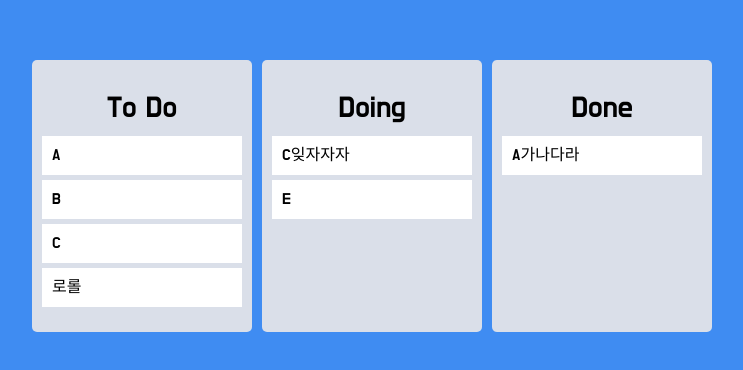
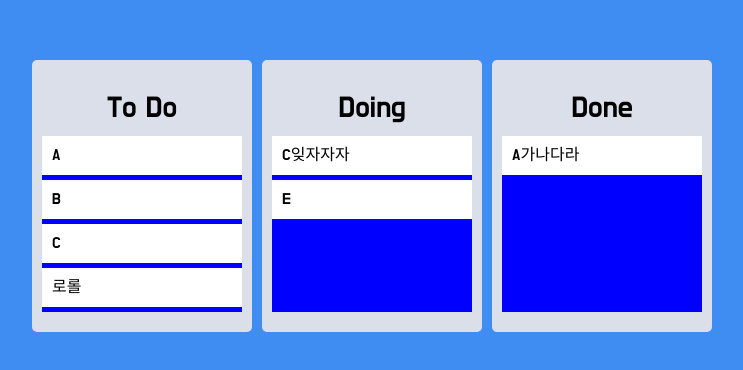
Before and after one commit to j2noo/Trello-clone, a React (Create React App) app: page / in a window 1280 px wide. Shown: the part 204-574 px from the top of the page, without its empty margins (268-1011 px from the left). Built offline with nearby package versions, Linux system fonts and the light colour scheme.

Commit message:
feat : flex-grwo :컴포넌트 아래까지 채우기

```diff
--- a/src/Components/Board.tsx
+++ b/src/Components/Board.tsx
@@ -7,11 +7,17 @@
   background-color: ${(props) => props.theme.boardColor};
   border-radius: 5px;
   min-height: 200px;
+  display: flex;
+  flex-direction: column;
 `;
 const Title = styled.div`
   margin-bottom: 10px;
   text-align: center;
   font-size: 30px;
+`;
+const Area = styled.div`
+  background-color: blue;
+  flex-grow: 1;
 `;
 interface IBoardProps {
   toDos: string[];
@@ -23,12 +29,12 @@
       <Title>{boardId}</Title>
       <Droppable droppableId={boardId}>
         {(provided) => (
-          <div ref={provided.innerRef} {...provided.droppableProps}>
+          <Area ref={provided.innerRef} {...provided.droppableProps}>
             {toDos.map((toDo, index) => (
               <DraggableCard key={toDo} toDo={toDo} index={index}></DraggableCard>
             ))}
             {provided.placeholder}
-          </div>
+          </Area>
         )}
       </Droppable>
     </Wrapper>
```
